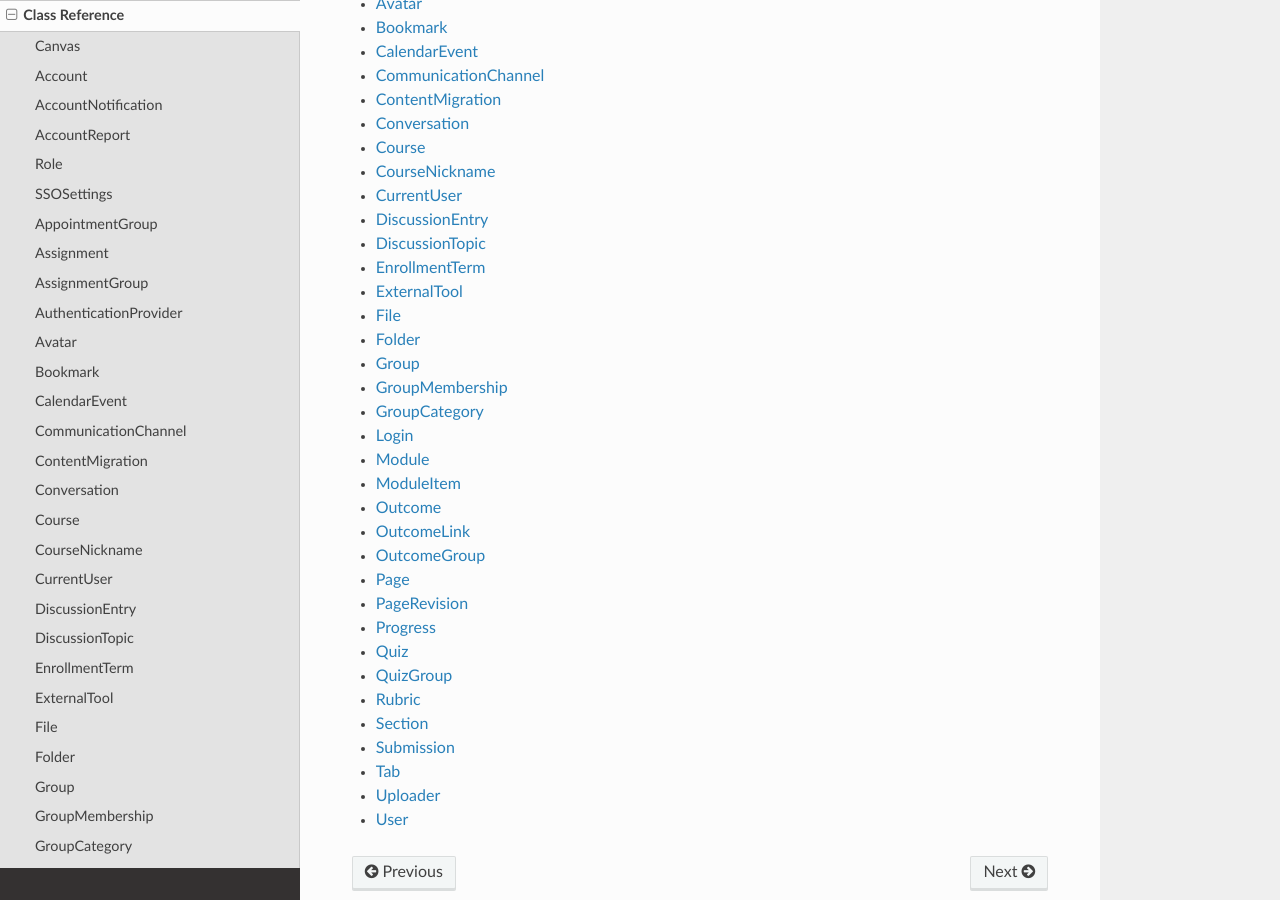
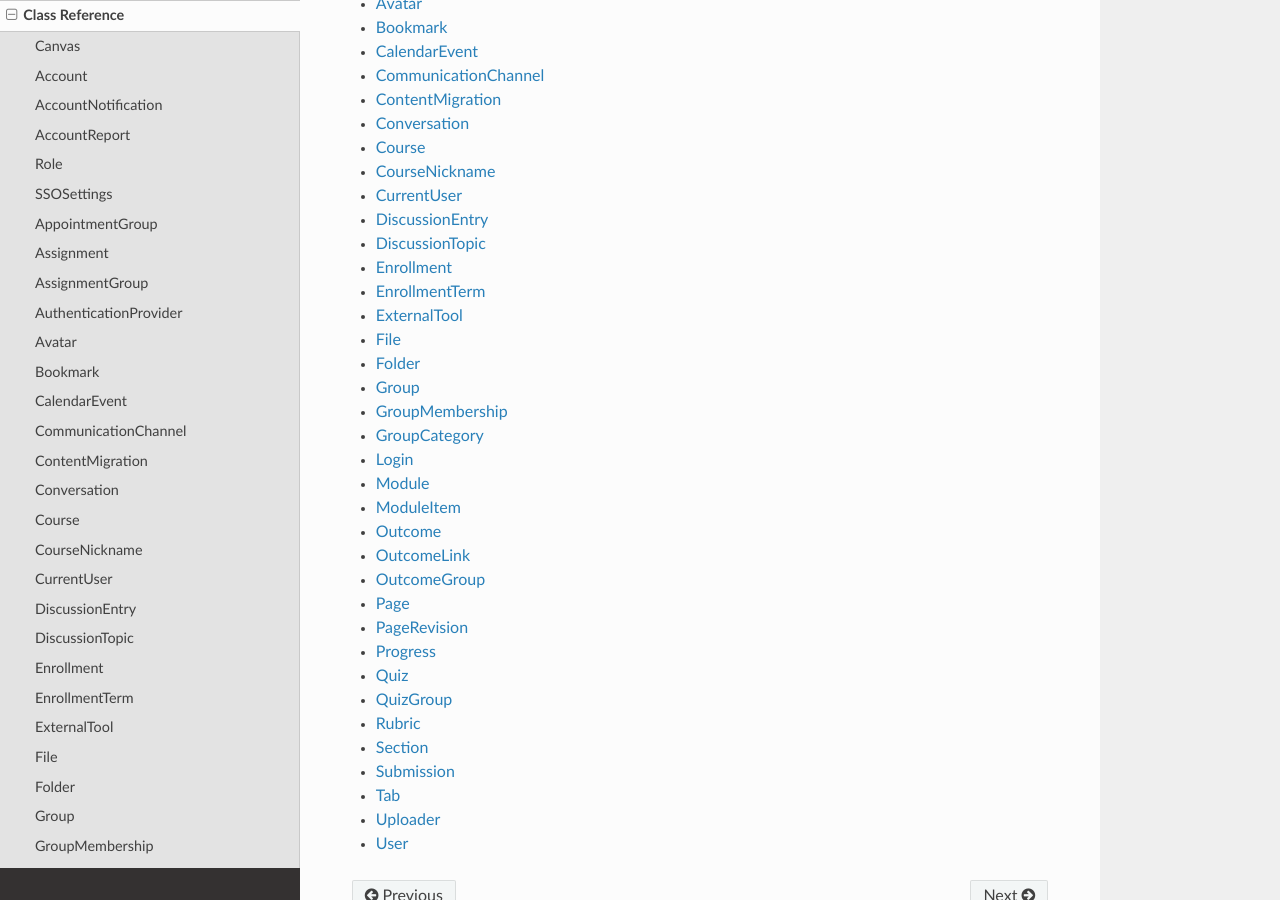
Before and after one commit to ucfopen/canvasapi, a Sphinx documentation site: the page built from docs/class-reference.rst, in a window 1280 px wide and 900 px high, scrolled down 408 px. Built offline with Sphinx 7.4.7 and the Read the Docs theme 2.0.0, drawn with Linux system fonts in a browser that asks for light colours.

Commit message:
Updated docs to include enrollment reference

```diff
--- a/docs/class-reference.rst
+++ b/docs/class-reference.rst
@@ -18,6 +18,7 @@ Class Reference
     current-user-ref
     discussion-entry-ref
     discussion-topic-ref
+    enrollment-ref
     enrollment-term-ref
     external-tool-ref
     file-ref
--- /dev/null
+++ b/docs/enrollment-ref.rst
@@ -0,0 +1,6 @@
+==========
+Enrollment
+==========
+
+.. autoclass:: canvasapi.enrollment.Enrollment
+    :members:
```
